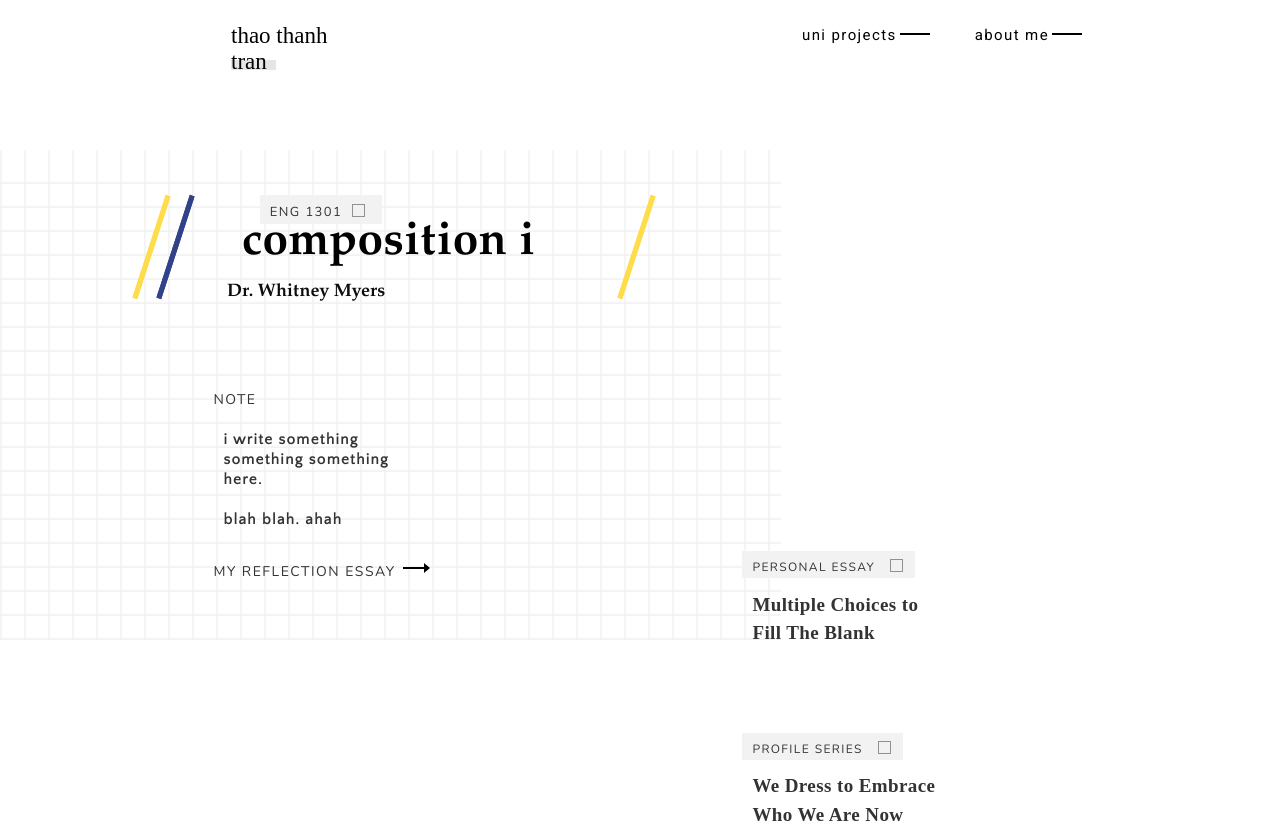
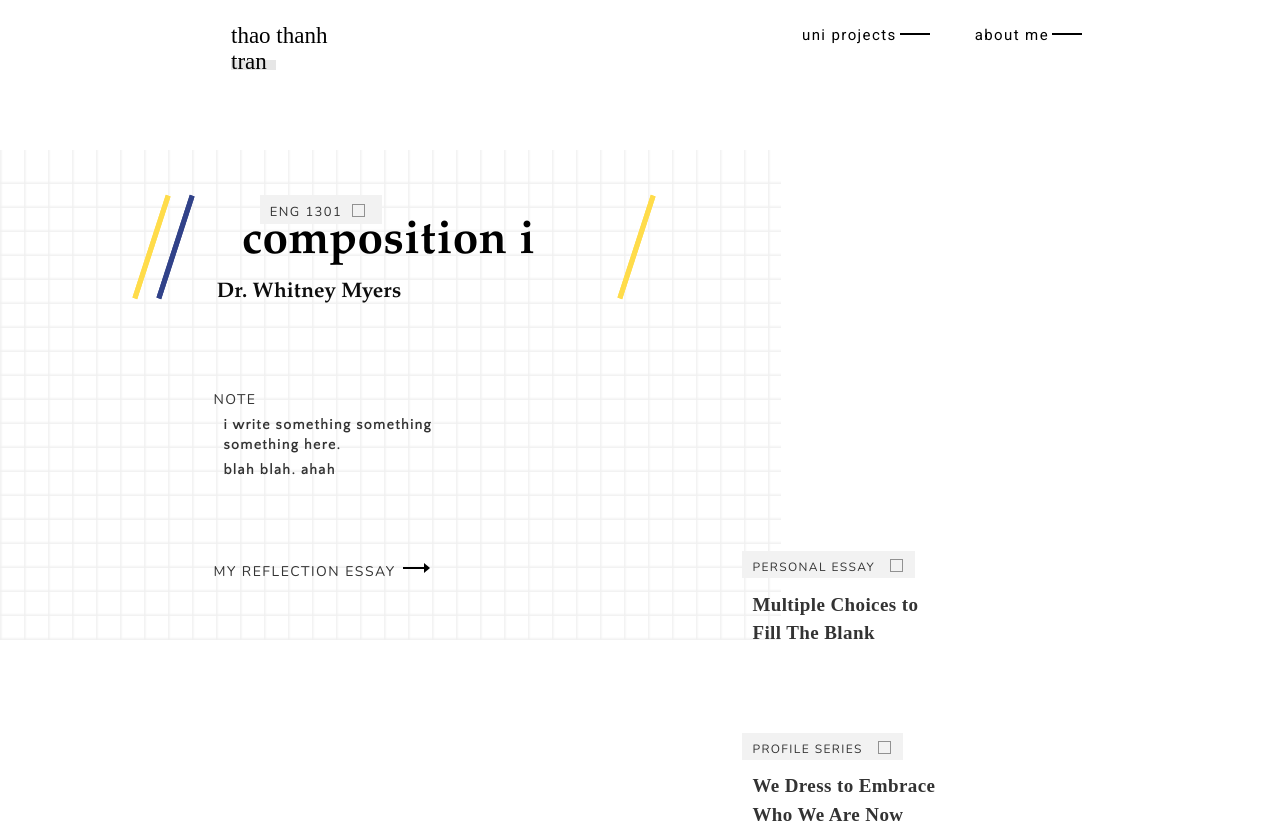
Before and after one commit to thaothanhtrantxwes/composition-i, a plain HTML site: page index.html in a window 1280 px wide. Shown: the top 836 px of the page. Drawn offline with nearby package versions, Linux system fonts and the light colour scheme; a script that the page names is missing; a web font is replaced by a local one.

Commit message:
Add files via upload

```diff
--- a/style.css
+++ b/style.css
@@ -141,7 +141,7 @@ img {
     position: absolute;
 
     right: 66px;
-    top: 40px;
+    top: 39px;
 
     letter-spacing: 0.5px;
     font-family: Garamond;
@@ -152,11 +152,11 @@ img {
 .course-pad h2 {
     position: absolute;
 
-    top: 109px;
-    right: 216px;
+    top: 107px;
+    right: 200px;
 
     font-family: Garamond;
-    font-size: 18px;
+    font-size: 21px;
     font-weight: 600;
 
     color: #0d0d0d;
@@ -305,11 +305,11 @@ img {
 }
 
 .ad p {
-    margin: 20px 170px 0 30px;
+    margin: 5px 170px 0 30px;
     color: #333333;
 
     font-family: Quattrocento Sans;
-    font-size: 15px;
+    font-size: 14px;
     font-weight: 600;
     letter-spacing: 1.4px;
     line-height: 20px;
```
